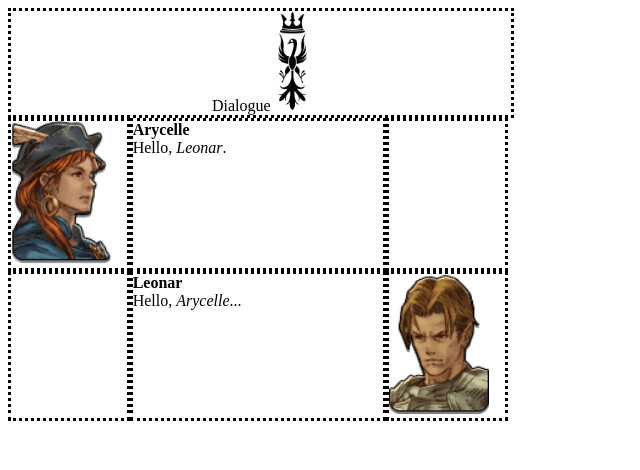
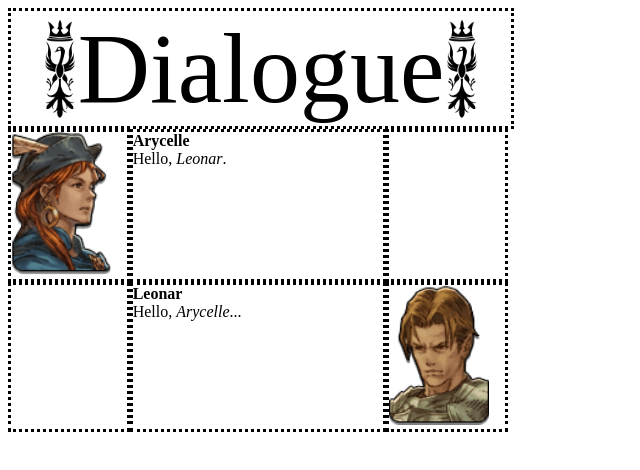
Before and after one commit to carralas/dio-ifood-gamedev-resolutions, a plain HTML site: page 05-css-upgrading-page/dialogue-v2.html in a window 1280 px wide. Shown: the whole page, without its empty margins (0-640 px from the left). Drawn offline with Linux system fonts and the light colour scheme.

Commit message:
style: fix header on dialogue-v2 page

```diff
--- a/05-css-upgrading-page/assets/css/style.css
+++ b/05-css-upgrading-page/assets/css/style.css
@@ -1,11 +1,13 @@
 .header-box {
     width: 500px;
-    text-align: center;
+    display: flex;
+    justify-content: center;
+    align-items: center;
     border-style: dotted;
 }
 
 .header-text {
-    font-size: 40;
+    font-size: 100px;
 }
 
 .header-faction-flag {
@@ -33,6 +35,7 @@
 
 .photo-box {
     width: 120px;
+    justify-content: center;
     align-items: center;
     border-style: dotted;
 }
--- a/05-css-upgrading-page/dialogue-v2.html
+++ b/05-css-upgrading-page/dialogue-v2.html
@@ -8,7 +8,8 @@
 </head>
 <body>
     <div class="header-box">
-        <font class="header-text">Dialogue</font>
+        <img class="header-faction-flag" src="./assets/img/faction-emblem-almorica.png">
+        <span class="header-text">Dialogue</span>
         <img class="header-faction-flag" src="./assets/img/faction-emblem-almorica.png">
     </div>
 
```
